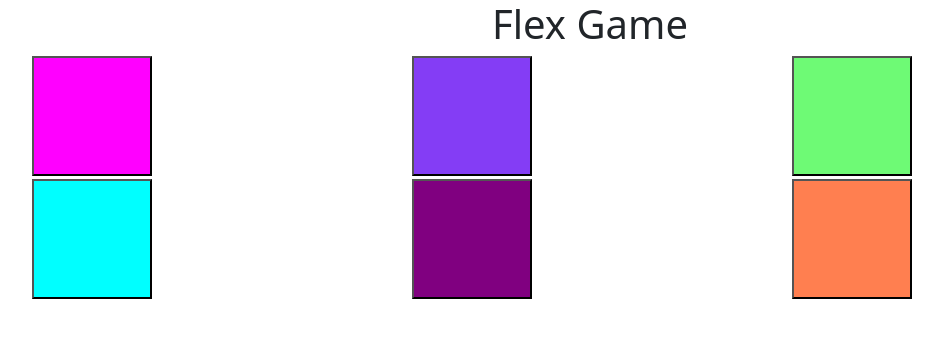
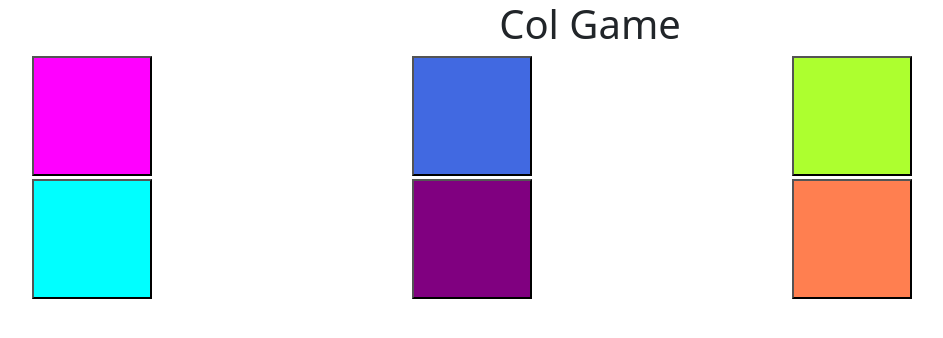
Before and after one commit to antonioMalun/colGame, a plain HTML site: page index.html in a window 1280 px wide. Shown: the whole page, without its empty margins (50-993 px from the left). Drawn offline with nearby package versions, Linux system fonts and the light colour scheme; files that its build step writes are made by us from their sources.

Commit message:
changing the color of the squares

```diff
--- a/index.html
+++ b/index.html
@@ -5,20 +5,20 @@
     <meta http-equiv="X-UA-Compatible" content="IE=edge">
     <meta name="viewport" content="width=device-width, initial-scale=1.0">
     <link href="https://cdn.jsdelivr.net/npm/bootstrap@5.1.3/dist/css/bootstrap.min.css" rel="stylesheet" integrity="sha384-1BmE4kWBq78iYhFldvKuhfTAU6auU8tT94WrHftjDbrCEXSU1oBoqyl2QvZ6jIW3" crossorigin="anonymous">
-    <link rel="stylesheet" href="app.css">
+    <link rel="stylesheet" href="css/app.css/app.css">
 
     <title>Jeux Flex</title>
 </head>
 <body class="bd">
-    <h1 > Flex Game</h1>
+    <h1 > Col Game</h1>
 
 
     <section>
         <div class="container">
             <div class="row row-cols-3">
               <div class="col"><button id="b1" style="background-color: fuchsia;"></button></div>
-              <div class="col"><button id="b2" style="background-color: rgba(100, 11, 243, 0.794);" ></button></div>
-              <div class="col"><button id="b3" style="background-color:  #6efa75;"></button></div>
+              <div class="col"><button id="b2" style="background-color: royalblue;" ></button></div>
+              <div class="col"><button id="b3" style="background-color:  greenyellow;"></button></div>
               <div class="col"><button id="b4" style="background-color: cyan;"></button></div>
               <div class="col"><button id="b5" style="background-color: purple;" ></button></div>
               <div class="col"><button id="b6" style="background-color: coral;"></button></div>
```
